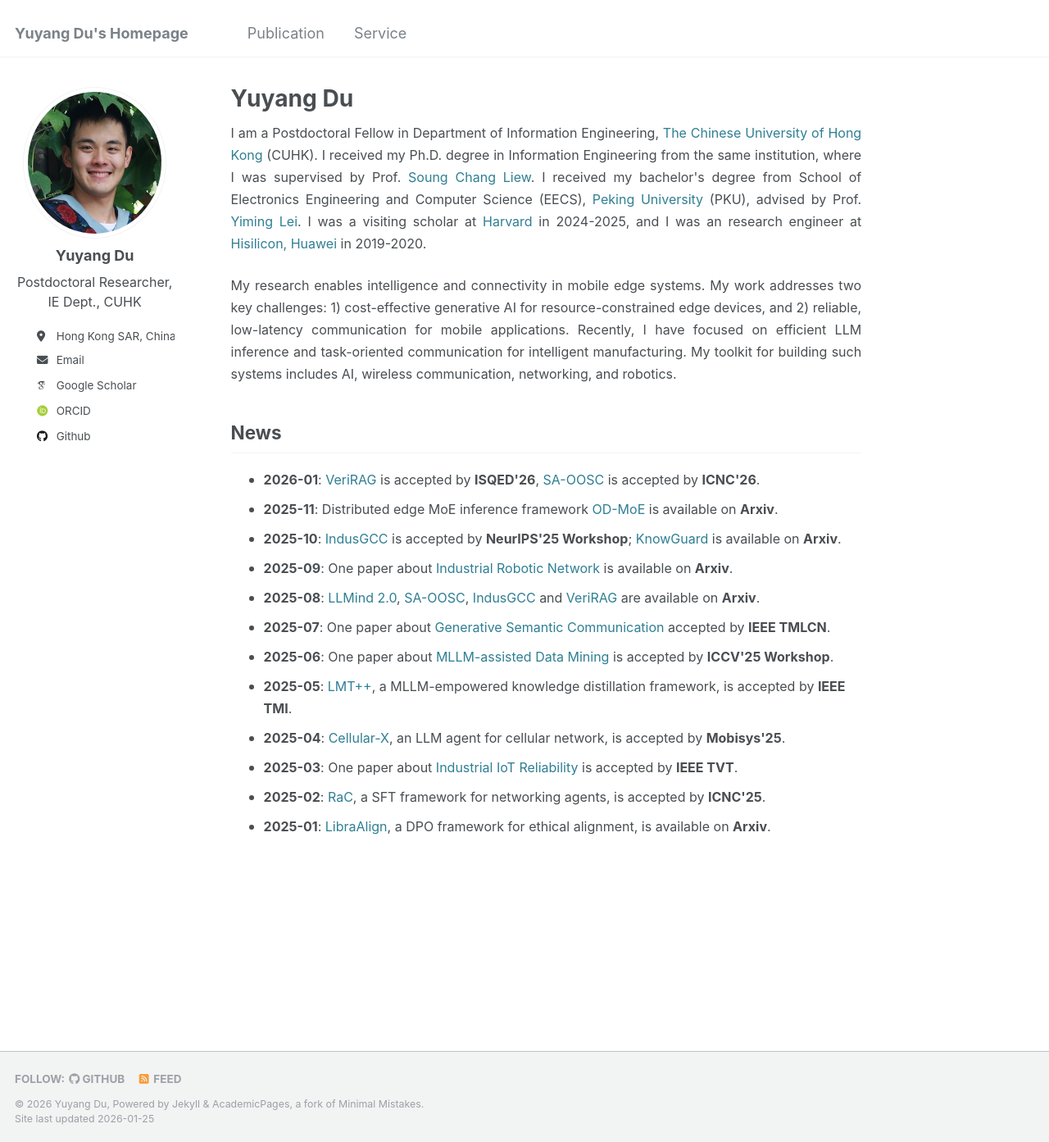
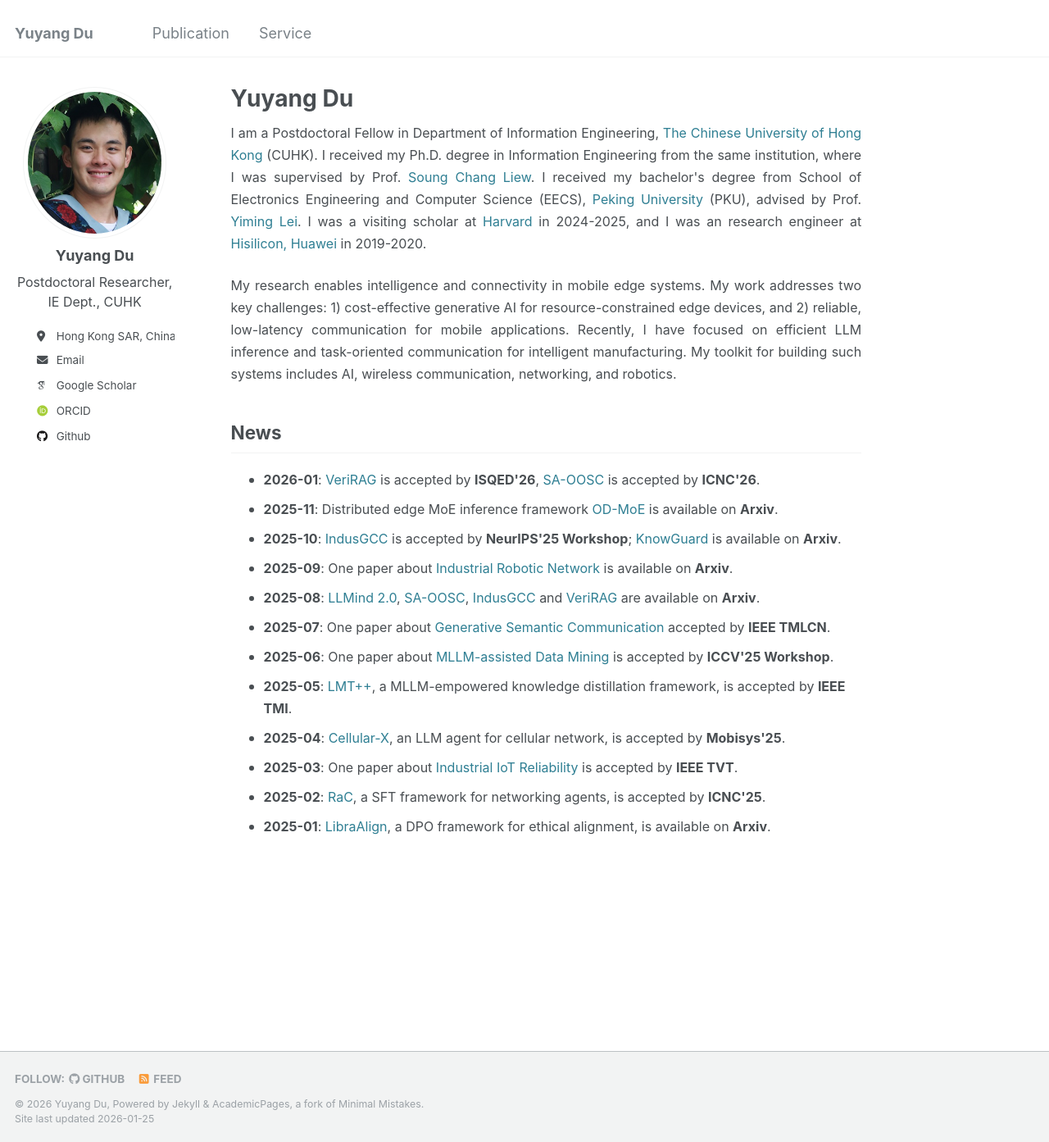
Before and after one commit to yuyangdu01/yuyangdu01.github.io, a Jekyll site: the page built from _pages/about.md, in a window 1280 px wide and 1393 px high. Shown: the whole window at 82% size. Built offline with Jekyll 4.4.1, drawn with Linux system fonts in a browser that asks for light colours; some web fonts are replaced.

Commit message:
Update _config.yml

```diff
--- a/_config.yml
+++ b/_config.yml
@@ -8,7 +8,7 @@
 
 # Basic Site Settings
 locale                   : "en-US"
-title                    : "Yuyang Du's Homepage" #&emsp;
+title                    : "Yuyang Du" #&emsp;
 title_separator          : #"-"
 name                     : &name "Yuyang Du"
 description              : &description "personal description"
```
